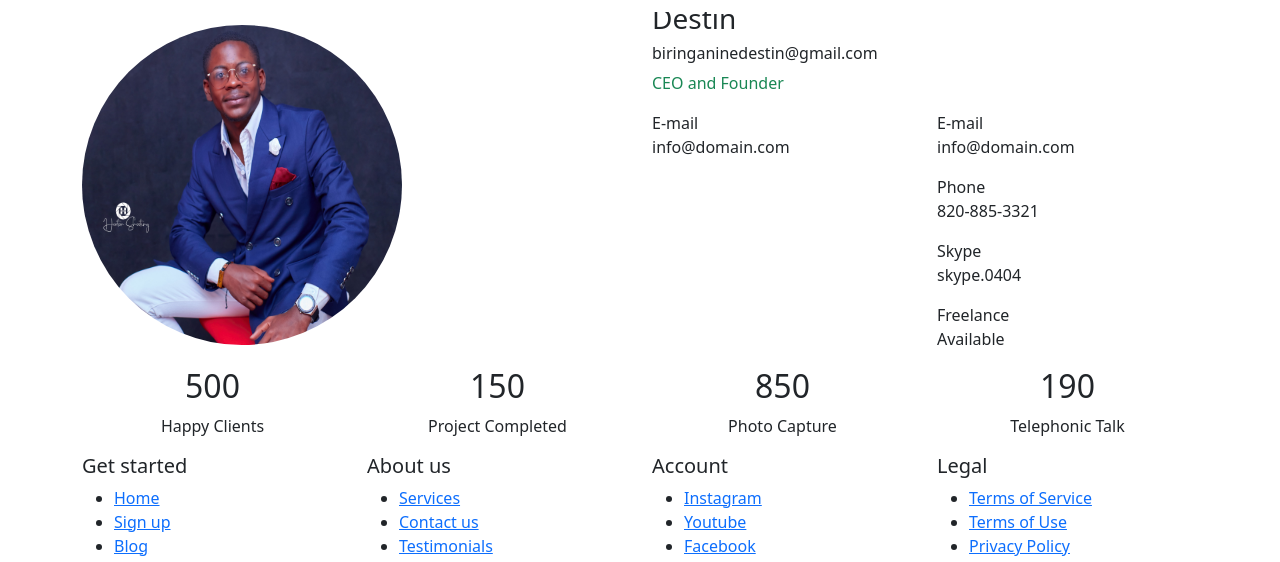
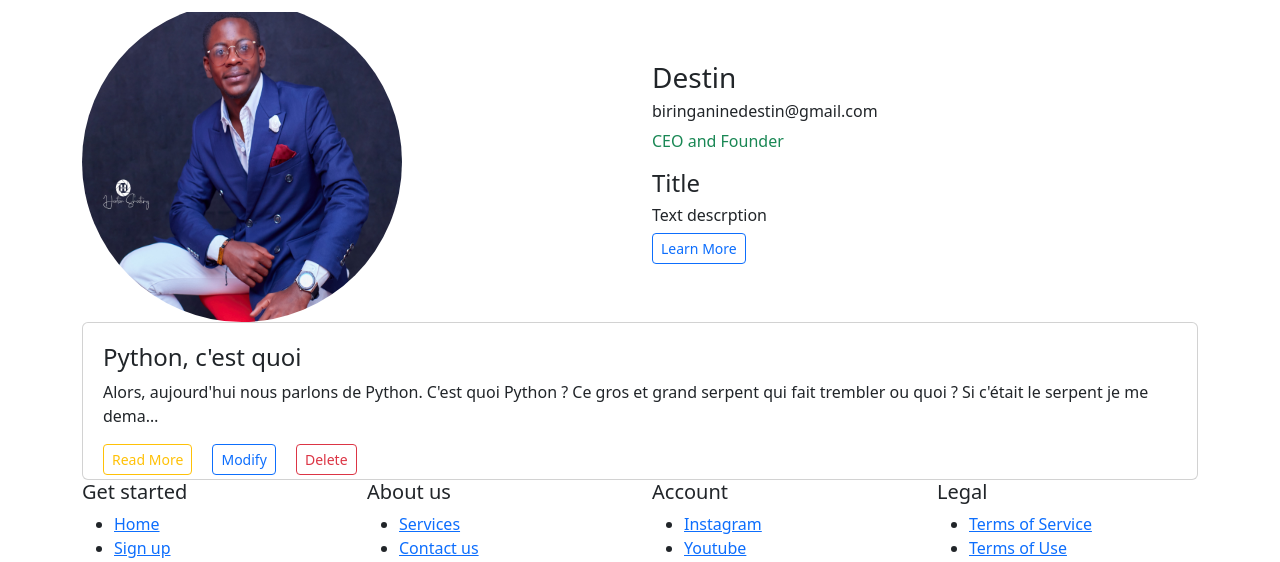
Before and after one commit to DestinBir/Code_Growth_Alive_old_version, a Django app: page /user/4 in a window 1280 px wide. Shown: the part 44-606 px from the top of the page. Run offline with Django 5.2, Linux system fonts and the light colour scheme; data comes from the database, SQL or seed files in the repository; both versions use the stored data as it was after the commit; some libraries are stand-ins or nearby versions.

Commit message:
adding post card on the user page

```diff
--- a/user/templates/user/user.html
+++ b/user/templates/user/user.html
@@ -14,7 +14,7 @@
             <div class="row align-items-center flex-row">
                 <div class="col-lg-6">
                     <div class="about-avatar">
-                        <img style="height: 320px; width: 320px; border-radius: 100%;" src="{{ pers.thumbnail.url }}">
+                        <img class="rounded-circle" style="height: 320px; width: 320px;" src="{{ pers.thumbnail.url }}">
                     </div>
                 </div>
 
@@ -23,10 +23,10 @@
                         <h3>{{ pers.username }}</h3>
                         <h6>{{ pers.email }}</h6>
                         <p class="text-success">{{ pers.position }}</p>
+                        {% if user.is_authenticated %}
+                        {% if user.username == pers.username %}
                         <div class="row about-list">
                             <div class="col-md-6">
-                                {% if user.is_authenticated %}
-                                    {% if user.username == pers.username %}
                                 {% if user.role == 'CA' or 'Team' %}
                                 <div class="media">
                                     <button class="btn btn-outline-primary btn-sm" type="button">Nouveau Post</button>
@@ -45,16 +45,8 @@
                                     <br><br>
                                 </div>
                                 {% endif %}
-                                    {% endif %}
-                                {% endif %}
-                                {% if user.username != pers.username %}
-                                <div class="media">
-                                    <label>E-mail</label>
-                                    <p>info@domain.com</p>
                             </div>
-                                {% endif %}
-                            </div>
-                            <div class="col-md-6">
+                            <!--<div class="col-md-6">
                                 <div class="media">
                                     <label>E-mail</label>
                                     <p>info@domain.com</p>
@@ -71,12 +63,36 @@
                                     <label>Freelance</label>
                                     <p>Available</p>
                                 </div>
+                            </div>-->
+                        </div>
+                        {% endif %}
+                        {% endif %}
+                        {% if user.is_authenticated %}
+                        {% if user.username != pers.username %}
+                        <div class="row about-list">
+                            <div class="card">
+                                <h2 class="card-head">
+                                    Voila
+                                </h2>
+                            </div>
+                        </div>
+                        {% endif %}
+                        {% endif %}
+                        {% if user.is_authenticated == False %}
+                        {% if user.username != pers.username %}
+                        <div class="row about-list">
+                            <div>
+                                <h4 class="title">Title</h4>
+                                <h6>Text descrption</h6>
+                                <button class="btn btn-outline-primary btn-sm" type="button">Learn More</button>
+                            </div>
+                        </div>
+                        {% endif %}
+                        {% endif %}
                     </div>
                 </div>
             </div>
-                </div>
-            </div>
-            <div class="counter">
+            <!--<div class="counter">
                 <div class="row">
                     <div class="col-6 col-lg-3">
                         <div class="count-data text-center">
@@ -103,7 +119,20 @@
                         </div>
                     </div>
                 </div>
+            </div>-->
+            {% for post in posts %}
+            <div class="card text-start p-1">
+              <div class="card-body">
+                <h4 class="card-title">{{ post.title }}</h4>
+                <p class="card-text">{{ post.content|truncatechars:150 }}</p>
               </div>
+              <div>
+                <a href="{% url 'article' post.id %}"><button class="btn btn-outline-warning btn-sm ms-3" type="button">Read More</button></a>
+                <a href="{% url 'article' post.id %}"><button class="btn btn-outline-primary btn-sm ms-3" type="button">Modify</button></a>
+                <button class="btn btn-outline-danger btn-sm ms-3" type="button" data-bs-toggle="popover" title="Popover Header" data-bs-content="Some content inside the popover">Delete</button>
+            </div>
+            </div>
+            {% endfor %}
           </div>
     </section>
 </main>
```
Also changed, not shown: db.sqlite3. Lines whose indentation alone changed are shown as unchanged.
